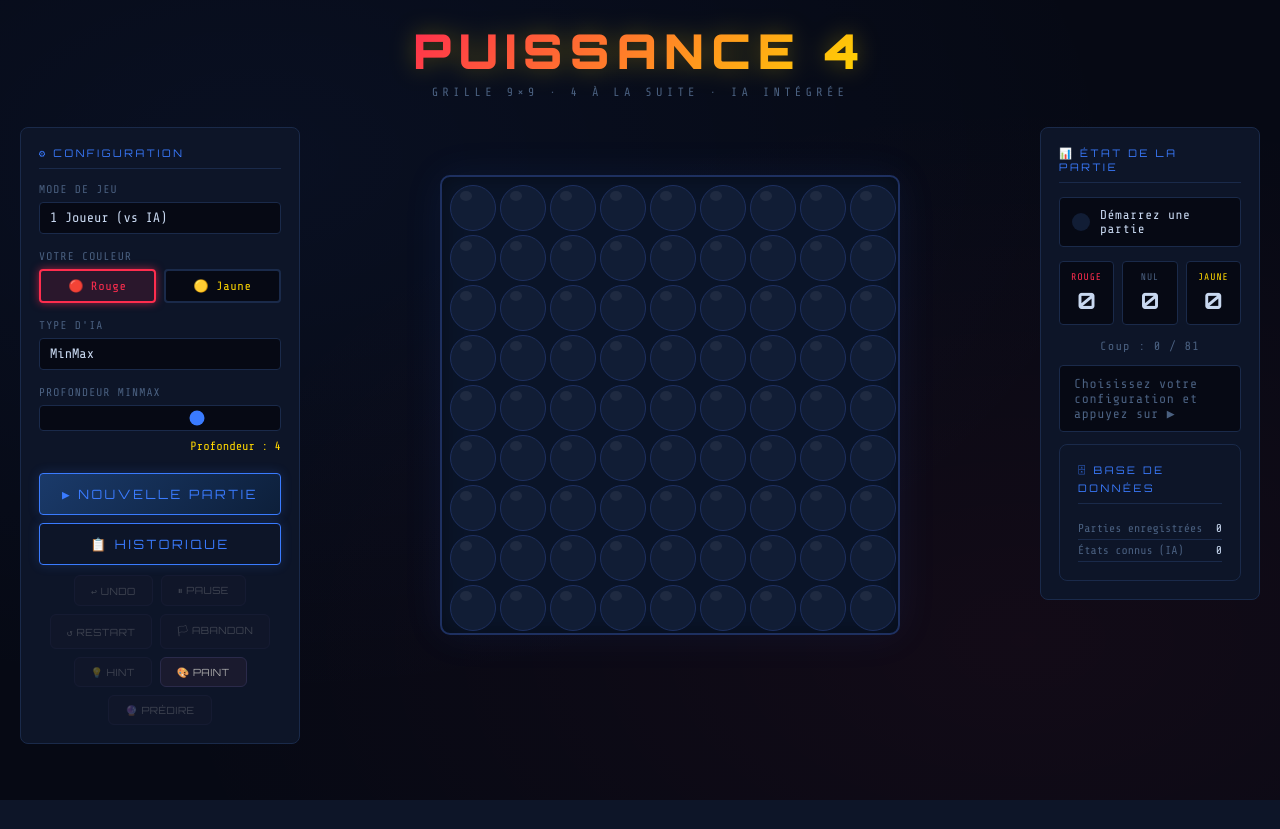
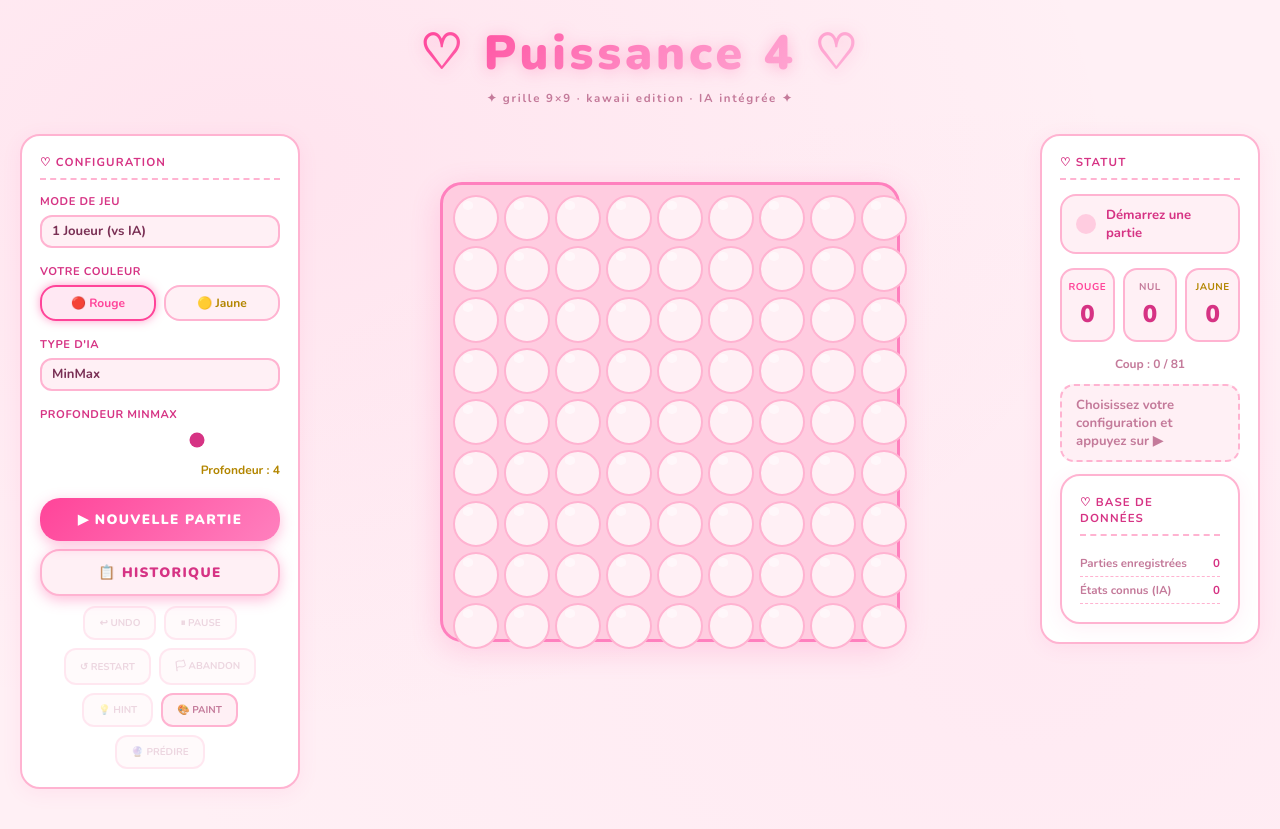
Before and after one commit to aminaaitmeziane2023-beep/connect4, a Flask app: page / in a window 1280 px wide. Before the commit the page ends 800 px from the top, so only its background shows below. Run offline with Flask 3, Linux system fonts and the light colour scheme; some libraries are stand-ins or nearby versions.

Commit message:
Reskin kawaii pink Hello Kitty

```diff
--- a/templates/index.html
+++ b/templates/index.html
@@ -3,27 +3,27 @@
 <head>
 <meta charset="UTF-8">
 <meta name="viewport" content="width=device-width, initial-scale=1.0">
-<title>PUISSANCE 4 — 9×9</title>
+<title>Puissance 4 — Kawaii Edition ♡</title>
 <link rel="preconnect" href="https://fonts.googleapis.com">
 <link rel="preconnect" href="https://fonts.gstatic.com" crossorigin>
-<link href="https://fonts.googleapis.com/css2?family=Orbitron:wght@400;700;900&family=Share+Tech+Mono&display=swap" rel="stylesheet">
+<link href="https://fonts.googleapis.com/css2?family=Nunito:wght@400;700;900&display=swap" rel="stylesheet">
 <style>
   :root {
-    --bg: #060914;
-    --panel: #0d1528;
-    --border: #1a2a4a;
-    --red: #ff2d4e;
-    --red-glow: rgba(255,45,78,0.6);
+    --bg: #fff0f5;
+    --panel: #ffffff;
+    --border: #ffb3d1;
+    --red: #ff4499;
+    --red-glow: rgba(255,68,153,0.5);
     --yellow: #ffd700;
-    --yellow-glow: rgba(255,215,0,0.6);
-    --empty: #111d35;
-    --grid-line: #1e3060;
-    --text: #c8d8f0;
-    --dim: #4a6080;
-    --win: #00ffaa;
-    --accent: #3a7bff;
-    --font-head: 'Orbitron', monospace;
-    --font-mono: 'Share Tech Mono', monospace;
+    --yellow-glow: rgba(255,215,0,0.5);
+    --empty: #ffe0ee;
+    --grid-line: #ffb3d1;
+    --text: #7a3055;
+    --dim: #c47a9a;
+    --win: #ff4499;
+    --accent: #d63384;
+    --font-head: 'Nunito', sans-serif;
+    --font-mono: 'Nunito', sans-serif;
   }
 
   * { box-sizing: border-box; margin: 0; padding: 0; }
@@ -38,8 +38,8 @@
     align-items: center;
     padding: 20px 10px 40px;
     background-image:
-      radial-gradient(ellipse at 20% 20%, rgba(58,123,255,0.06) 0%, transparent 60%),
-      radial-gradient(ellipse at 80% 80%, rgba(255,45,78,0.05) 0%, transparent 60%);
+      radial-gradient(ellipse at 20% 20%, rgba(255,68,153,0.07) 0%, transparent 60%),
+      radial-gradient(ellipse at 80% 80%, rgba(255,182,221,0.1) 0%, transparent 60%);
   }
 
   /* ===== HEADER ===== */
@@ -51,20 +51,19 @@
     font-family: var(--font-head);
     font-size: clamp(1.6rem, 5vw, 3rem);
     font-weight: 900;
-    letter-spacing: 0.15em;
-    text-transform: uppercase;
-    background: linear-gradient(135deg, var(--red) 0%, var(--yellow) 100%);
+    letter-spacing: 0.08em;
+    background: linear-gradient(135deg, #ff4499 0%, #ff85c0 50%, #ffb3d9 100%);
     -webkit-background-clip: text;
     -webkit-text-fill-color: transparent;
     background-clip: text;
     text-shadow: none;
-    filter: drop-shadow(0 0 12px rgba(255,215,0,0.3));
+    filter: drop-shadow(0 2px 8px rgba(255,68,153,0.3));
   }
   .subtitle {
-    font-size: 0.75rem;
-    letter-spacing: 0.35em;
+    font-size: 0.72rem;
+    font-weight: 700;
+    letter-spacing: 0.15em;
     color: var(--dim);
-    text-transform: uppercase;
     margin-top: 4px;
   }
 
@@ -83,18 +82,20 @@
   /* ===== PANELS ===== */
   .panel {
     background: var(--panel);
-    border: 1px solid var(--border);
-    border-radius: 8px;
+    border: 2px solid var(--border);
+    border-radius: 20px;
     padding: 18px;
+    box-shadow: 0 4px 20px rgba(255,68,153,0.08);
   }
   .panel-title {
     font-family: var(--font-head);
-    font-size: 0.65rem;
-    letter-spacing: 0.25em;
+    font-size: 0.72rem;
+    font-weight: 700;
+    letter-spacing: 0.1em;
     color: var(--accent);
     text-transform: uppercase;
     margin-bottom: 14px;
-    border-bottom: 1px solid var(--border);
+    border-bottom: 2px dashed var(--border);
     padding-bottom: 8px;
   }
 
@@ -105,19 +106,21 @@
   .control-group label {
     display: block;
     font-size: 0.7rem;
-    letter-spacing: 0.1em;
-    color: var(--dim);
+    font-weight: 700;
+    letter-spacing: 0.05em;
+    color: var(--accent);
     margin-bottom: 6px;
     text-transform: uppercase;
   }
   select, input[type=range] {
     width: 100%;
-    background: var(--bg);
-    border: 1px solid var(--border);
-    border-radius: 4px;
+    background: #fff0f5;
+    border: 2px solid var(--border);
+    border-radius: 12px;
     color: var(--text);
-    font-family: var(--font-mono);
-    font-size: 0.85rem;
+    font-family: var(--font-head);
+    font-size: 0.82rem;
+    font-weight: 700;
     padding: 7px 10px;
     appearance: none;
     cursor: pointer;
@@ -125,11 +128,12 @@
     transition: border-color 0.2s;
   }
   select:hover, select:focus { border-color: var(--accent); }
-  input[type=range] { padding: 4px 0; cursor: pointer; accent-color: var(--accent); }
+  input[type=range] { padding: 4px 0; cursor: pointer; accent-color: var(--accent); border: none; background: transparent; }
 
   .depth-display {
     font-size: 0.75rem;
-    color: var(--yellow);
+    font-weight: 700;
+    color: #b38600;
     text-align: right;
     margin-top: 4px;
   }
@@ -140,19 +144,19 @@
     flex: 1;
     padding: 8px;
     border: 2px solid var(--border);
-    border-radius: 4px;
-    background: var(--bg);
+    border-radius: 16px;
+    background: #fff0f5;
     cursor: pointer;
-    font-family: var(--font-mono);
+    font-family: var(--font-head);
     font-size: 0.75rem;
-    letter-spacing: 0.05em;
+    font-weight: 700;
     transition: all 0.2s;
     text-align: center;
   }
   .color-btn.red { color: var(--red); }
-  .color-btn.yellow { color: var(--yellow); }
-  .color-btn.active.red { border-color: var(--red); background: rgba(255,45,78,0.12); box-shadow: 0 0 8px var(--red-glow); }
-  .color-btn.active.yellow { border-color: var(--yellow); background: rgba(255,215,0,0.1); box-shadow: 0 0 8px var(--yellow-glow); }
+  .color-btn.yellow { color: #b38600; }
+  .color-btn.active.red { border-color: var(--red); background: rgba(255,68,153,0.12); box-shadow: 0 0 10px var(--red-glow); }
+  .color-btn.active.yellow { border-color: var(--yellow); background: rgba(255,215,0,0.15); box-shadow: 0 0 10px var(--yellow-glow); }
 
   .ai-section { display: none; }
   .ai-section.visible { display: block; }
@@ -161,23 +165,24 @@
   .btn-start {
     width: 100%;
     padding: 12px;
-    background: linear-gradient(135deg, #1a3a6a 0%, #0d1f3a 100%);
-    border: 1px solid var(--accent);
-    border-radius: 4px;
-    color: var(--accent);
+    background: linear-gradient(135deg, #ff4499 0%, #ff80be 100%);
+    border: none;
+    border-radius: 20px;
+    color: #fff;
     font-family: var(--font-head);
-    font-size: 0.8rem;
-    letter-spacing: 0.2em;
+    font-size: 0.85rem;
+    font-weight: 900;
+    letter-spacing: 0.1em;
     text-transform: uppercase;
     cursor: pointer;
     transition: all 0.2s;
-    box-shadow: 0 0 12px rgba(58,123,255,0.2);
+    box-shadow: 0 4px 14px rgba(255,68,153,0.35);
     margin-top: 4px;
   }
   .btn-start:hover {
-    background: linear-gradient(135deg, #1f4a8a 0%, #112850 100%);
-    box-shadow: 0 0 20px rgba(58,123,255,0.4);
-    transform: translateY(-1px);
+    background: linear-gradient(135deg, #e0007a 0%, #ff4499 100%);
+    box-shadow: 0 6px 20px rgba(255,68,153,0.5);
+    transform: translateY(-2px);
   }
   .btn-start:active { transform: translateY(0); }
 
@@ -188,66 +193,66 @@
     display: flex;
     align-items: center;
     gap: 10px;
-    padding: 10px 12px;
-    border-radius: 4px;
-    border: 1px solid var(--border);
+    padding: 10px 14px;
+    border-radius: 16px;
+    border: 2px solid var(--border);
     margin-bottom: 14px;
     transition: all 0.3s;
-    background: var(--bg);
+    background: #fff0f5;
   }
   .turn-dot {
-    width: 18px; height: 18px;
+    width: 20px; height: 20px;
     border-radius: 50%;
     flex-shrink: 0;
     transition: all 0.3s;
   }
-  .turn-dot.red  { background: var(--red);    box-shadow: 0 0 10px var(--red-glow); }
+  .turn-dot.red  { background: var(--red); box-shadow: 0 0 10px var(--red-glow); }
   .turn-dot.yellow { background: var(--yellow); box-shadow: 0 0 10px var(--yellow-glow); }
-  .turn-dot.none { background: var(--empty); }
-  .turn-text { font-size: 0.8rem; letter-spacing: 0.05em; }
+  .turn-dot.none { background: #ffcce0; }
+  .turn-text { font-size: 0.82rem; font-weight: 700; color: var(--accent); }
 
   .score-board { display: flex; gap: 8px; margin-bottom: 14px; }
   .score-item {
     flex: 1;
     text-align: center;
     padding: 10px 6px;
-    border-radius: 4px;
-    border: 1px solid var(--border);
-    background: var(--bg);
-  }
-  .score-name { font-size: 0.6rem; letter-spacing: 0.1em; text-transform: uppercase; margin-bottom: 4px; }
+    border-radius: 14px;
+    border: 2px solid var(--border);
+    background: #fff0f5;
+  }
+  .score-name { font-size: 0.62rem; font-weight: 700; letter-spacing: 0.05em; text-transform: uppercase; margin-bottom: 4px; }
   .score-name.red { color: var(--red); }
-  .score-name.yellow { color: var(--yellow); }
-  .score-val { font-family: var(--font-head); font-size: 1.4rem; font-weight: 700; }
+  .score-name.yellow { color: #b38600; }
+  .score-val { font-family: var(--font-head); font-size: 1.5rem; font-weight: 900; color: var(--accent); }
 
   .ply-counter {
     font-size: 0.75rem;
+    font-weight: 700;
     color: var(--dim);
     text-align: center;
     margin-bottom: 12px;
-    letter-spacing: 0.1em;
   }
 
   .message-box {
     padding: 10px 14px;
-    border-radius: 4px;
+    border-radius: 14px;
     font-size: 0.82rem;
-    letter-spacing: 0.05em;
+    font-weight: 700;
     min-height: 42px;
     display: flex;
     align-items: center;
     transition: all 0.3s;
   }
-  .message-box.info { border: 1px solid var(--border); background: var(--bg); color: var(--dim); }
-  .message-box.red-win { border: 1px solid var(--red); background: rgba(255,45,78,0.08); color: var(--red); }
-  .message-box.yellow-win { border: 1px solid var(--yellow); background: rgba(255,215,0,0.08); color: var(--yellow); }
-  .message-box.draw { border: 1px solid var(--win); background: rgba(0,255,170,0.06); color: var(--win); }
+  .message-box.info { border: 2px dashed var(--border); background: #fff0f5; color: var(--dim); }
+  .message-box.red-win { border: 2px solid var(--red); background: rgba(255,68,153,0.08); color: var(--red); }
+  .message-box.yellow-win { border: 2px solid #b38600; background: rgba(255,215,0,0.1); color: #b38600; }
+  .message-box.draw { border: 2px solid var(--accent); background: rgba(214,51,132,0.06); color: var(--accent); }
 
   /* Stats */
   .stats-panel { margin-top: 12px; }
-  .stat-row { display: flex; justify-content: space-between; font-size: 0.72rem; padding: 4px 0; border-bottom: 1px solid var(--border); }
+  .stat-row { display: flex; justify-content: space-between; font-size: 0.72rem; font-weight: 700; padding: 5px 0; border-bottom: 1px dashed var(--border); }
   .stat-label { color: var(--dim); }
-  .stat-value { color: var(--text); }
+  .stat-value { color: var(--accent); }
 
   /* ===== GAME BOARD ===== */
   .board-wrapper {
@@ -271,35 +276,33 @@
   .col-btn {
     height: 28px;
     background: transparent;
-    border: 1px solid transparent;
-    border-radius: 4px;
+    border: 2px solid transparent;
+    border-radius: 10px;
     cursor: pointer;
     display: flex;
     align-items: center;
     justify-content: center;
-    font-size: 0.65rem;
+    font-size: 0.8rem;
     color: transparent;
     transition: all 0.18s;
-    font-family: var(--font-mono);
-  }
-  .col-btn:hover { border-color: var(--accent); color: var(--accent); }
-  .col-btn.active { border-color: var(--accent); color: var(--accent); background: rgba(58,123,255,0.08); }
+    font-family: var(--font-head);
+  }
+  .col-btn:hover { border-color: var(--accent); color: var(--accent); background: rgba(214,51,132,0.08); }
+  .col-btn.active { border-color: var(--accent); color: var(--accent); background: rgba(214,51,132,0.08); }
   .col-btn:disabled { cursor: not-allowed; opacity: 0.3; }
-  .col-btn span { font-size: 0.9rem; line-height: 1; }
+  .col-btn span { font-size: 1rem; line-height: 1; }
 
   /* Board grid */
   .board {
     display: grid;
     grid-template-columns: repeat(9, 1fr);
     grid-template-rows: repeat(9, 1fr);
-    gap: 4px;
-    padding: 8px;
-    background: #0a1428;
-    border: 2px solid var(--grid-line);
-    border-radius: 10px;
-    box-shadow:
-      0 0 40px rgba(58,123,255,0.08),
-      inset 0 0 20px rgba(0,0,0,0.4);
+    gap: 5px;
+    padding: 10px;
+    background: #ffcce0;
+    border: 3px solid #ff80be;
+    border-radius: 22px;
+    box-shadow: 0 8px 30px rgba(255,68,153,0.2);
     width: clamp(270px, 40vw, 460px);
     height: clamp(270px, 40vw, 460px);
   }
@@ -308,40 +311,42 @@
     width: clamp(28px, 3.8vw, 46px);
     height: clamp(28px, 3.8vw, 46px);
     border-radius: 50%;
-    background: var(--empty);
-    border: 1px solid var(--grid-line);
+    background: #fff0f5;
+    border: 2px solid #ffb3d1;
     transition: transform 0.15s, box-shadow 0.15s;
     position: relative;
     overflow: hidden;
+    cursor: pointer;
   }
   .cell::after {
     content: '';
     position: absolute;
-    top: 12%;
-    left: 20%;
-    width: 28%;
-    height: 22%;
+    top: 10%;
+    left: 18%;
+    width: 26%;
+    height: 20%;
     border-radius: 50%;
-    background: rgba(255,255,255,0.06);
+    background: rgba(255,255,255,0.5);
     pointer-events: none;
   }
+  .cell:hover:not(.red):not(.yellow) { background: #ffcce0; border-color: #ff80be; }
   .cell.red {
-    background: radial-gradient(circle at 35% 30%, #ff5060, var(--red) 60%, #8b0010);
-    box-shadow: 0 0 8px var(--red-glow), inset 0 -2px 4px rgba(0,0,0,0.4);
-    border-color: transparent;
+    background: radial-gradient(circle at 35% 30%, #ff80be, #ff4499 60%, #cc0066);
+    box-shadow: 0 0 10px var(--red-glow), inset 0 -2px 4px rgba(0,0,0,0.15);
+    border-color: #cc0066;
     animation: dropIn 0.3s cubic-bezier(0.34,1.56,0.64,1);
   }
   .cell.yellow {
-    background: radial-gradient(circle at 35% 30%, #ffe44d, var(--yellow) 60%, #8b7000);
-    box-shadow: 0 0 8px var(--yellow-glow), inset 0 -2px 4px rgba(0,0,0,0.4);
-    border-color: transparent;
+    background: radial-gradient(circle at 35% 30%, #ffe44d, var(--yellow) 60%, #cc9900);
+    box-shadow: 0 0 8px var(--yellow-glow), inset 0 -2px 4px rgba(0,0,0,0.15);
+    border-color: #cc9900;
     animation: dropIn 0.3s cubic-bezier(0.34,1.56,0.64,1);
   }
   .cell.winning {
-    animation: pulse-win 0.8s ease-in-out infinite alternate;
-  }
-  .cell.winning.red  { box-shadow: 0 0 20px var(--red-glow), inset 0 -2px 4px rgba(0,0,0,0.4); }
-  .cell.winning.yellow { box-shadow: 0 0 20px var(--yellow-glow), inset 0 -2px 4px rgba(0,0,0,0.4); }
+    animation: pulse-win 0.7s ease-in-out infinite alternate;
+  }
+  .cell.winning.red   { box-shadow: 0 0 22px var(--red-glow); }
+  .cell.winning.yellow { box-shadow: 0 0 22px var(--yellow-glow); }
 
   @keyframes dropIn {
     from { transform: scale(0.3); opacity: 0.5; }
@@ -386,13 +391,14 @@
   }
 
   #btnHistorique {
-    background: transparent;
-    border: 1.5px solid #3a7bff;
-    color: #3a7bff;
+    background: #fff0f5;
+    border: 2px solid #ffb3d1;
+    color: var(--accent);
     margin-top: 8px;
   }
   #btnHistorique:hover {
-    background: rgba(58,123,255,0.12);
+    background: rgba(214,51,132,0.08);
+    border-color: var(--accent);
   }
 
 
@@ -427,29 +433,29 @@
     justify-content: center;
   }
   .ctrl-btn {
-    background: #1a1a2e;
-    border: 1px solid #2a2a4a;
-    color: #aaa;
-    padding: 8px 16px;
-    border-radius: 6px;
+    background: #fff0f5;
+    border: 2px solid #ffb3d1;
+    color: var(--dim);
+    padding: 8px 14px;
+    border-radius: 12px;
     cursor: pointer;
     font-family: var(--font-head);
     font-size: 0.62rem;
-    letter-spacing: 0.05em;
+    font-weight: 700;
     transition: all 0.2s;
   }
-  .ctrl-btn:hover:not(:disabled) { border-color: var(--accent); color: var(--accent); }
+  .ctrl-btn:hover:not(:disabled) { border-color: var(--accent); color: var(--accent); background: rgba(214,51,132,0.08); }
   .ctrl-btn:disabled { opacity: 0.3; cursor: not-allowed; }
-  .ctrl-btn.pause-active { border-color: #ff9800; color: #ff9800; background: rgba(255,152,0,0.1); }
-  .ctrl-btn.danger:hover:not(:disabled) { border-color: #f44336; color: #f44336; }
+  .ctrl-btn.pause-active { border-color: #ff9800; color: #ff6600; background: rgba(255,152,0,0.1); }
+  .ctrl-btn.danger:hover:not(:disabled) { border-color: #e53935; color: #e53935; }
 
 
   .ctrl-btn.hint-active { border-color: #00e676; color: #00e676; background: rgba(0,230,118,0.08); }
-  .cell.hint-col { box-shadow: inset 0 0 0 3px #00e676; animation: hint-pulse 0.8s ease-in-out infinite alternate; }
-  .col-btn.hint-col { border-color: #00e676 !important; color: #00e676 !important; background: rgba(0,230,118,0.12) !important; }
+  .cell.hint-col { box-shadow: inset 0 0 0 3px #ff4499; animation: hint-pulse 0.8s ease-in-out infinite alternate; }
+  .col-btn.hint-col { border-color: #ff4499 !important; color: #ff4499 !important; background: rgba(255,68,153,0.12) !important; }
   @keyframes hint-pulse {
-    from { box-shadow: inset 0 0 0 3px rgba(0,230,118,0.4); }
-    to   { box-shadow: inset 0 0 0 3px rgba(0,230,118,1); }
+    from { box-shadow: inset 0 0 0 3px rgba(255,68,153,0.4); }
+    to   { box-shadow: inset 0 0 0 3px rgba(255,68,153,1); }
   }
 
 
@@ -564,15 +572,15 @@
 <body>
 
 <header>
-  <div class="title">Puissance 4</div>
-  <div class="subtitle">Grille 9×9 · 4 à la suite · IA intégrée</div>
+  <div class="title">♡ Puissance 4 ♡</div>
+  <div class="subtitle">✦ grille 9×9 · kawaii edition · IA intégrée ✦</div>
 </header>
 
 <div class="main-layout">
 
   <!-- ===== PANNEAU CONFIGURATION ===== -->
   <div class="panel controls">
-    <div class="panel-title">⚙ Configuration</div>
+    <div class="panel-title">♡ Configuration</div>
 
     <div class="control-group">
       <label>Mode de jeu</label>
@@ -689,7 +697,7 @@
 
   <!-- ===== STATUTS ===== -->
   <div class="panel status-panel">
-    <div class="panel-title">📊 État de la partie</div>
+    <div class="panel-title">♡ Statut</div>
 
     <div class="turn-indicator" id="turnIndicator">
       <div class="turn-dot none" id="turnDot"></div>
@@ -716,7 +724,7 @@
     <div class="message-box info" id="messageBox">Choisissez votre configuration et appuyez sur ▶</div>
 
     <div class="panel stats-panel">
-      <div class="panel-title">🗄 Base de données</div>
+      <div class="panel-title">♡ Base de données</div>
       <div class="stat-row">
         <span class="stat-label">Parties enregistrées</span>
         <span class="stat-value" id="statGames">—</span>
```
Also changed, not shown: other parts of templates/index.html (+41 -39 lines), templates/historique.html (+30 -30 lines).
